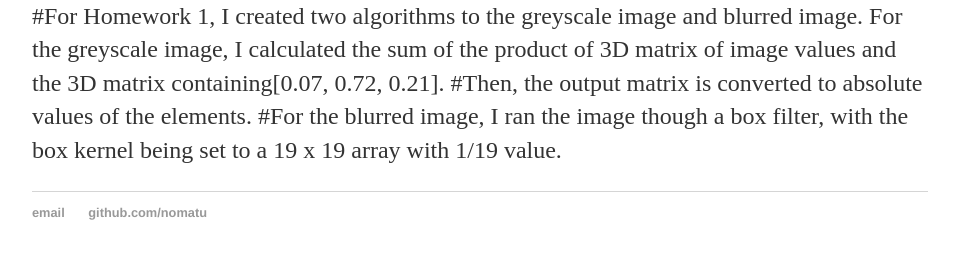
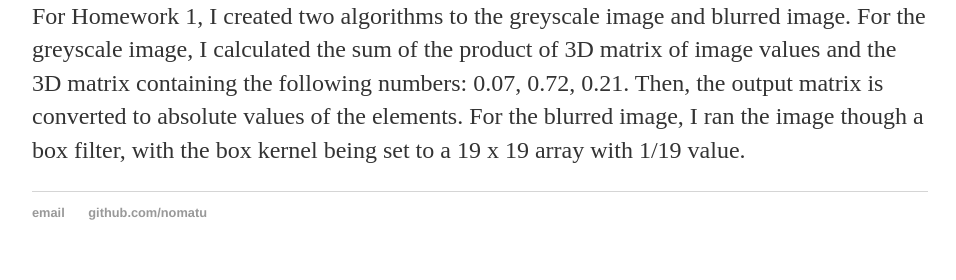
Before and after one commit to nomatu/nomatu.github.io, a Jekyll site: the page built from _posts/2021-02-03-CS585-Image-and-Video-Computing-HW1.md, in a window 1280 px wide, cut to the strip 644-924 px from the top of the page. Shown: the whole strip, without its empty margins (160-1116 px from the left). Built offline with Jekyll 4.4.1, drawn with Linux system fonts in a browser that asks for light colours.

Commit message:
Update 2021-02-03-CS585-Image-and-Video-Computing-HW1.md
Editing

```diff
--- a/_posts/2021-02-03-CS585-Image-and-Video-Computing-HW1.md
+++ b/_posts/2021-02-03-CS585-Image-and-Video-Computing-HW1.md
@@ -8,6 +8,6 @@ date: 2021-02-03
 ![Blur version](blur.jpg "Blurred Image")
 
 
-#For Homework 1, I created two algorithms to the greyscale image and blurred image. For the greyscale image, I  calculated the sum of the product of 3D matrix of image values and the 3D matrix containing[0.07, 0.72, 0.21].
-#Then, the output matrix is converted to absolute values of the elements.
-#For the blurred image, I ran the image though a box filter, with the box kernel being set to a 19 x 19 array with 1/19 value.
+For Homework 1, I created two algorithms to the greyscale image and blurred image. For the greyscale image, I calculated the sum of the product of 3D matrix of image values and the 3D matrix containing the following numbers: 0.07, 0.72, 0.21.
+Then, the output matrix is converted to absolute values of the elements.
+For the blurred image, I ran the image though a box filter, with the box kernel being set to a 19 x 19 array with 1/19 value.
```
